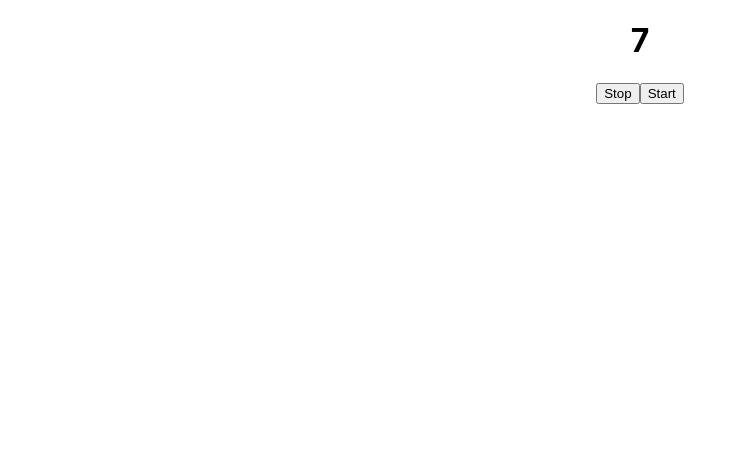
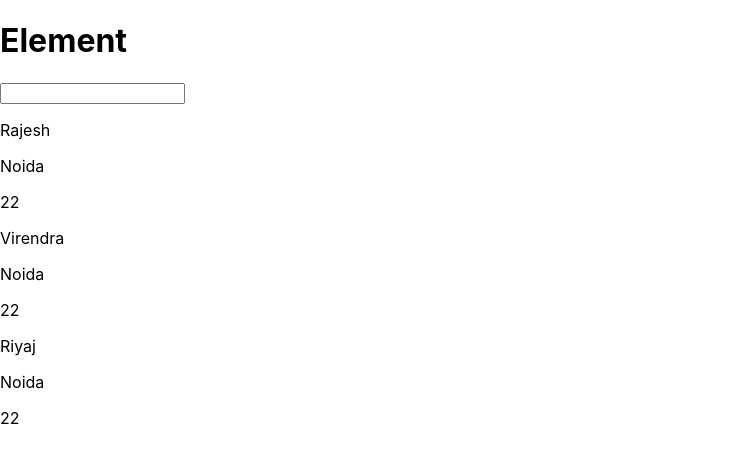
Before and after one commit to saini9485/React-Interview_Questions, a React (Create React App) app: page / in a window 1280 px wide. Shown: the top 462 px of the page, without its empty margins (0-747 px from the left). Built offline with nearby package versions, Linux system fonts and the light colour scheme.

Commit message:
reactInterview Question

```diff
--- a/src/App.js
+++ b/src/App.js
@@ -7,9 +7,11 @@
 // import { UseMemo } from './components/UseMemo';
 // import { Parent } from './useCallBack/Parent';
 //import { CounterIncrementD } from './components/counter/counterIncrementD';
-import { Timer } from './components/timer';
+//import { Timer } from './components/timer';
+import { RenderElement } from './components/RenderElement';
 
 import './App.css';
+
 
 
 
@@ -25,7 +27,8 @@ function App() {
       {/* <UseMemo/> */}
       {/* <Parent/> */}
       {/* <CounterIncrementD/> */}
-      <Timer/>
+      {/* <Timer/> */}
+      <RenderElement/>
     </div>
 
 
--- /dev/null
+++ b/src/components/RenderElement.jsx
@@ -0,0 +1,47 @@
+// renderElementWithoutUseState
+
+import React from "react";
+import { useState } from "react";
+export function RenderElement() {
+    const[search, setSearch] = useState("")
+  const obj = [
+    {
+      name: "Rajesh",
+      location: "Noida",
+      age: 22,
+    },
+    {
+      name: "Virendra",
+      location: "Noida",
+      age: 22,
+    },
+    {
+      name: "Riyaj",
+      location: "Noida",
+      age: 22,
+    },
+  ];
+
+const handleSearch = (e) =>{
+ setSearch(e.target.value)
+}
+
+const searchFun = obj.filter(data =>
+data.name.toLowerCase().includes(search.toLowerCase())
+)
+  return (
+    <>
+      <h1>Element</h1>
+      <input type ="text" onChange={handleSearch} />
+      {searchFun.map((ele,i) => {
+        return (
+          <>
+            <p key = {i}>{ele.name}</p>
+            <p key = {i}>{ele.location}</p>
+            <p key = {i}>{ele.age}</p>
+          </>
+        );
+      })}
+    </>
+  );
+}
```
